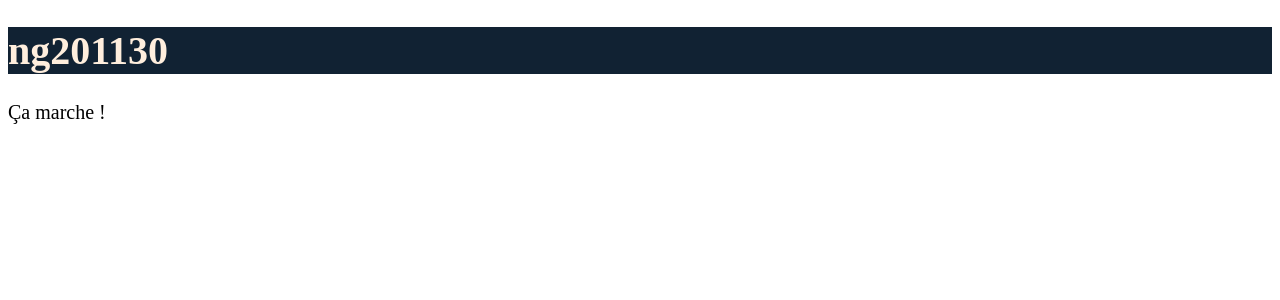
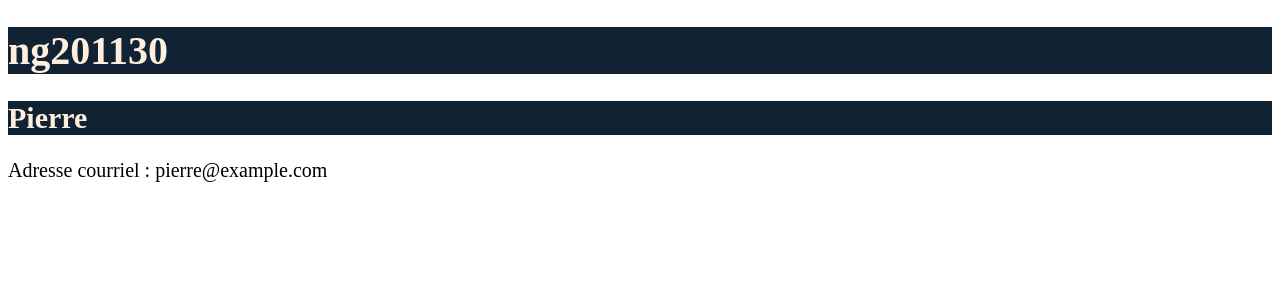
Before and after one commit to pbreteche/ng201130, an Angular app: page / in a window 1280 px wide. Shown: the top 300 px of the page. Built offline with nearby package versions, Linux system fonts and the light colour scheme.

Commit message:
Display first contact

```diff
--- a/src/app/app.component.html
+++ b/src/app/app.component.html
@@ -1,2 +1,6 @@
 <h1>{{ title }}</h1>
-<p>Ça marche !</p>
+
+<article>
+  <h1>{{ contact.username }}</h1>
+  <p>Adresse courriel&nbsp;: {{ contact.email }}</p>
+</article>
--- a/src/app/app.component.ts
+++ b/src/app/app.component.ts
@@ -1,4 +1,5 @@
 import { Component } from '@angular/core';
+import { CONTACTS } from './fixtures/contacts';
 
 @Component({
   selector: 'app-root',
@@ -7,4 +8,5 @@ import { Component } from '@angular/core';
 })
 export class AppComponent {
   title = 'ng201130';
+  contact = CONTACTS[0];
 }
--- /dev/null
+++ b/src/app/fixtures/contacts.ts
@@ -0,0 +1,8 @@
+export const CONTACTS = [
+  { username: 'Pierre', email: 'pierre@example.com' },
+  { username: 'Alexis', email: 'alexis@example.com' },
+  { username: 'Daniel', email: 'daniel@example.com' },
+  { username: 'Endah', email: 'endah@example.com' },
+  { username: 'Séverine', email: 'severine@example.com' },
+  { username: 'Valentin', email: 'valentin@example.com' },
+];
```
